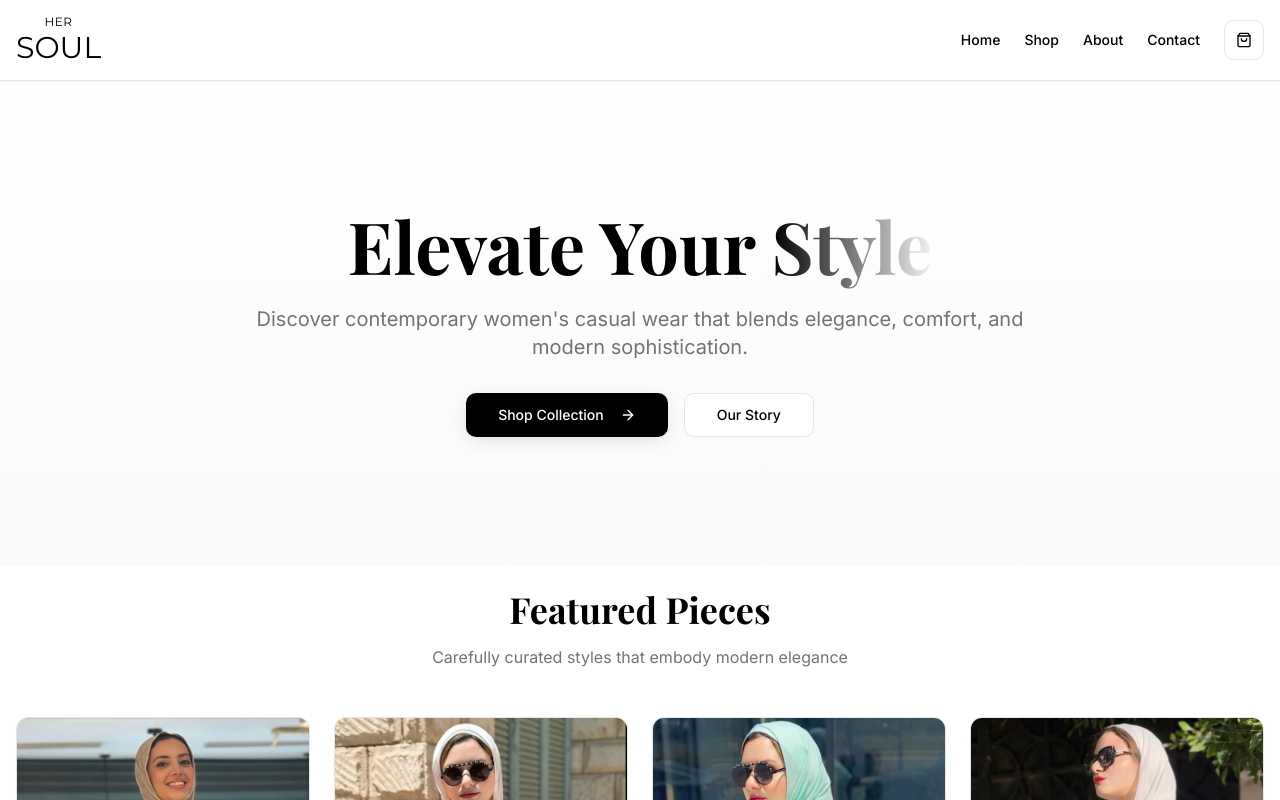
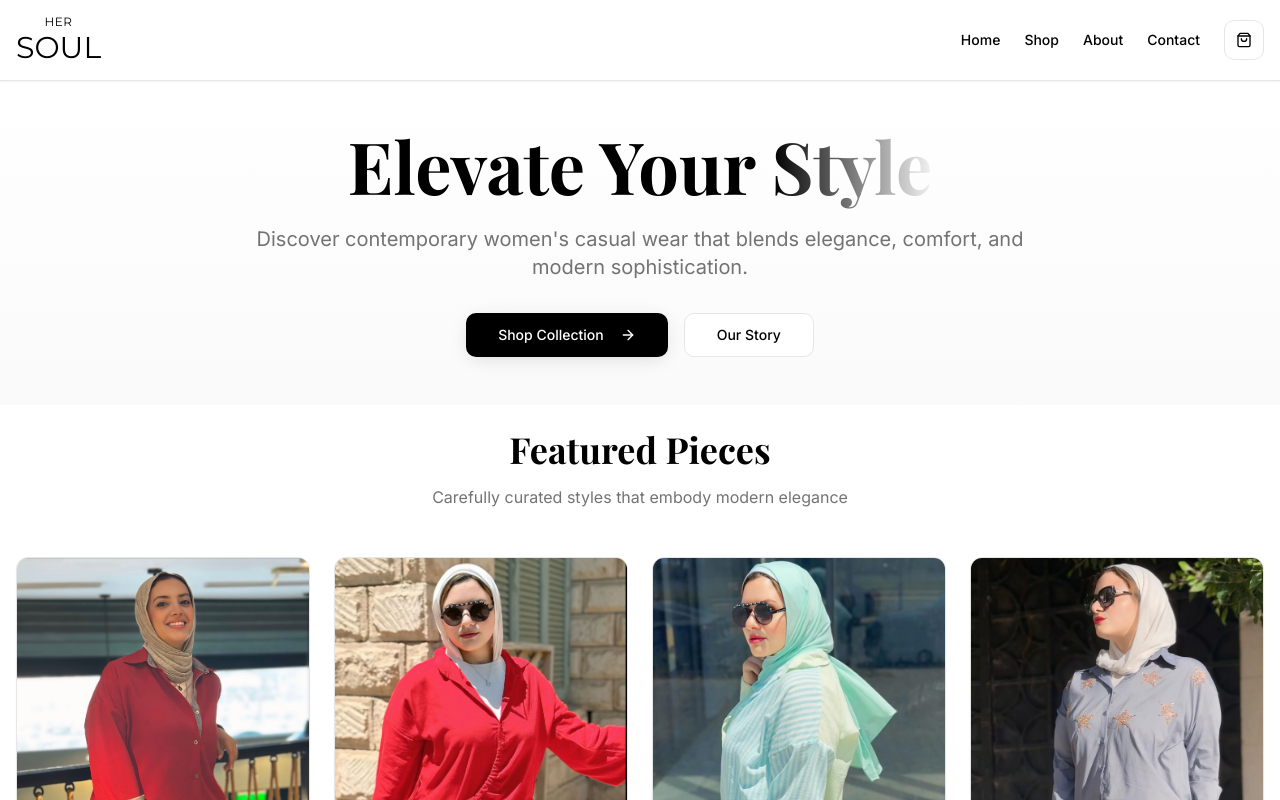
Before and after one commit to her-soul/her-soul.github.io, a React (Vite) app: page / in a window 1280 px wide. Shown: the top 800 px of the page. Built offline with nearby package versions, Linux system fonts and the light colour scheme; the HTML template or start-up script is replaced by a standard one.

Commit message:
Fix vertical spacing

```diff
--- a/src/pages/Home.tsx
+++ b/src/pages/Home.tsx
@@ -10,7 +10,7 @@ const Home = () => {
   return (
     <div className="min-h-screen">
       {/* Hero Section */}
-      <section className="gradient-hero py-20 md:py-32">
+      <section className="gradient-hero py-8 md:py-12">
         <div className="container mx-auto px-4">
           <div className="max-w-3xl mx-auto text-center">
             <h1 className="text-5xl md:text-7xl font-bold mb-6 animate-fade-in">
```
